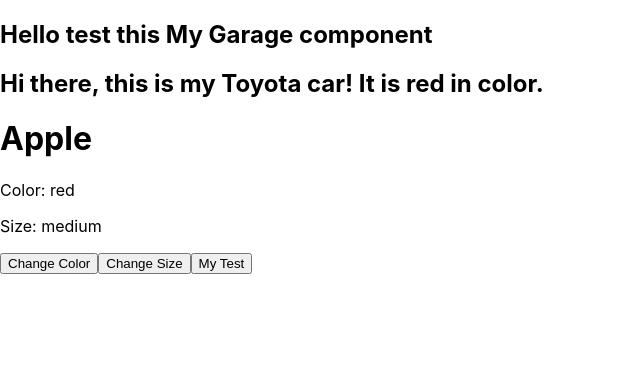
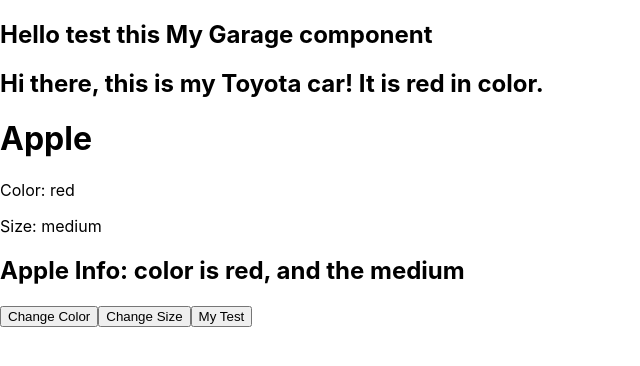
Before and after one commit to m2india/react-tut, a React (Create React App) app: page / in a window 1280 px wide. Shown: the top 366 px of the page, without its empty margins (0-640 px from the left). Built offline with nearby package versions, Linux system fonts and the light colour scheme.

Commit message:
class props

```diff
--- a/src/components/Apple.js
+++ b/src/components/Apple.js
@@ -44,11 +44,15 @@ class Apple extends React.Component {
     };
 
     render() {
+
+          const { sendToApple } = this.props;
+          const { color, size } = sendToApple;
         return (
         <div>
             <h1>Apple</h1>
             <p>Color: {this.state.color}</p>
             <p>Size: {this.state.size}</p>
+            <h2>Apple Info: color is {color}, and the {size}</h2>
             {/* <h2>My function :{this.state.mytest.name}</h2> */}
              {this.state.showMyTest && ( <h2>My function :{this.state.mytest.name}</h2>)}
             <button onClick={this.changeColor}>Change Color</button>
--- a/src/components/Garage.js
+++ b/src/components/Garage.js
@@ -1,5 +1,6 @@
 import Car from "./Car";
 import Apple from "./Apple";
+import { type } from "@testing-library/user-event/dist/type";
 function Garage()
 {
 
@@ -11,12 +12,18 @@ function Garage()
         color: 'red'
     }
 
+    const appleInfo = {
+        color: 'red',
+        size: 'medium',
+        type: 'Fuji'
+    };
+
   return(
     <>
         <h2>Hello test this My Garage component</h2>
         {/* <Car sendToBrand={setBrand} sendColor={setColor} /> */}
         <Car sendToBrand={carInfo} />
-        <Apple/>
+        <Apple sendToApple={appleInfo}/>
     </>
 
   )
```
